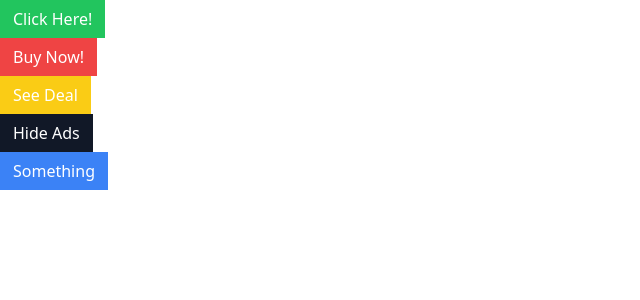
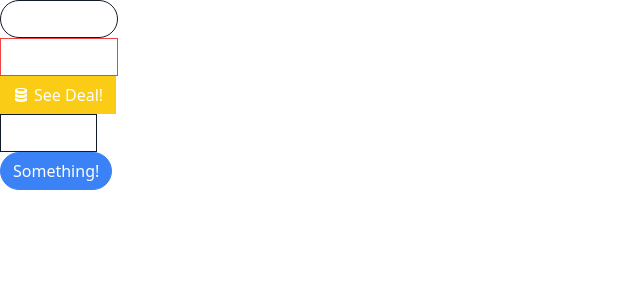
Before and after one commit to shreesh30/Components, a React (Create React App) app: page / in a window 1280 px wide. Shown: the top 300 px of the page, without its empty margins (0-640 px from the left). Built offline with nearby package versions, Linux system fonts and the light colour scheme.

Commit message:
button styling and svg added

```diff
--- a/package.json
+++ b/package.json
@@ -10,6 +10,7 @@
     "prop-types": "^15.8.1",
     "react": "^18.2.0",
     "react-dom": "^18.2.0",
+    "react-icons": "^4.8.0",
     "react-scripts": "5.0.1",
     "web-vitals": "^2.1.4"
   },
--- a/src/App.js
+++ b/src/App.js
@@ -1,33 +1,35 @@
 import Button from "./Button";
+import { GoBell, GoCloudDownload, GoDatabase } from "react-icons/go";
 
 function App() {
   return (
     <div>
       <div>
-        <Button success rounded outline>
-          Click Here!
+        <Button secondary rounded outline>
+          <GoBell />
+          Click me!!
         </Button>
       </div>
-
       <div>
         <Button danger outline>
+          <GoCloudDownload />
           Buy Now!
         </Button>
       </div>
-
       <div>
-        <Button warning>See Deal</Button>
+        <Button warning>
+          <GoDatabase />
+          See Deal!
+        </Button>
       </div>
-
       <div>
         <Button secondary outline>
-          Hide Ads
+          Hide Ads!
         </Button>
       </div>
-
       <div>
         <Button primary rounded>
-          Something
+          Something!
         </Button>
       </div>
     </div>
--- a/src/Button.js
+++ b/src/Button.js
@@ -1,4 +1,3 @@
-// import PropTypes from "prop-types";
 import classNames from "classnames";
 
 function Button({
@@ -11,27 +10,35 @@ function Button({
   outline,
   rounded,
 }) {
-  const classes = classNames("px-3 py-1.5 border", {
+  const classes = classNames("flex items-center px-3 py-1.5 border", {
     "border-blue-500 bg-blue-500 text-white": primary,
     "border-gray-900 bg-gray-900 text-white": secondary,
     "border-green-500 bg-green-500 text-white": success,
     "border-yellow-400 bg-yellow-400 text-white": warning,
     "border-red-500 bg-red-500 text-white": danger,
+    "rounded-full": rounded,
+    "bg-white": outline,
+    "text-blue-500": outline && primary,
+    "text-gray-800": outline && secondary,
+    "text-green-500": outline && success,
+    "text-yellow-400": outline && warning,
+    "text-red-600": outline && danger,
   });
+
   return <button className={classes}>{children}</button>;
 }
 
 Button.propTypes = {
-  checkVariation: ({ primary, secondary, success, warning, danger }) => {
+  checkVariationValue: ({ primary, secondary, success, warning, danger }) => {
     const count =
       Number(!!primary) +
       Number(!!secondary) +
+      Number(!!warning) +
       Number(!!success) +
-      Number(!!warning) +
       Number(!!danger);
 
     if (count > 1) {
-      throw new Error(
+      return new Error(
         "Only one of primary, secondary, success, warning, danger can be true"
       );
     }
--- a/src/index.css
+++ b/src/index.css
@@ -1,3 +1,7 @@
 @tailwind base;
 @tailwind components;
 @tailwind utilities;
+
+button>svg{
+margin-right: 5px;
+}
--- a/src/index.js
+++ b/src/index.js
@@ -3,5 +3,7 @@ import React from "react";
 import ReactDOM from "react-dom/client";
 import App from "./App";
 
-const root = ReactDOM.createRoot(document.getElementById("root"));
+const el = document.getElementById("root");
+const root = ReactDOM.createRoot(el);
+
 root.render(<App />);
```
Also changed, not shown: 1 other file (tests, documents, lock files or other folders).
